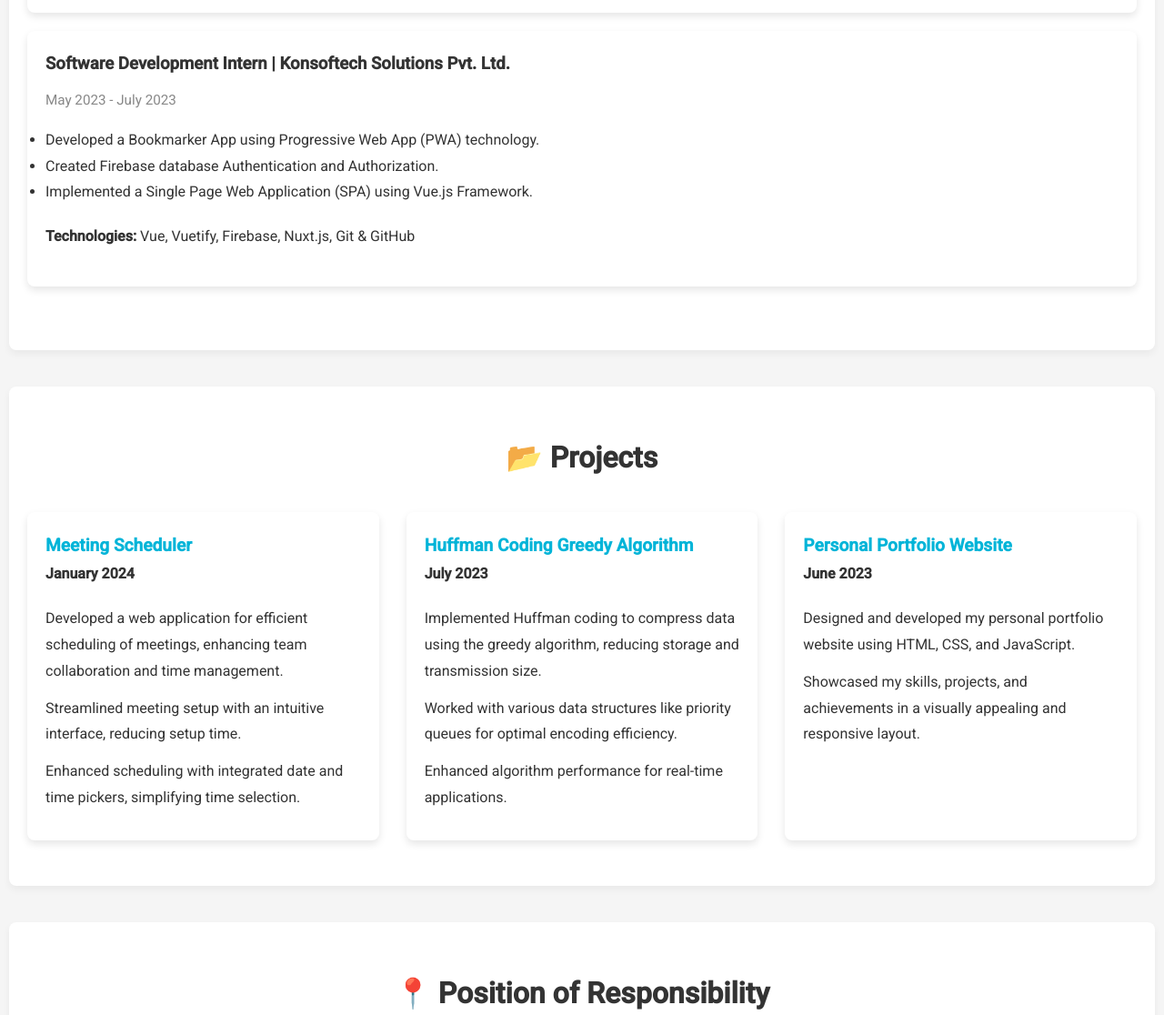
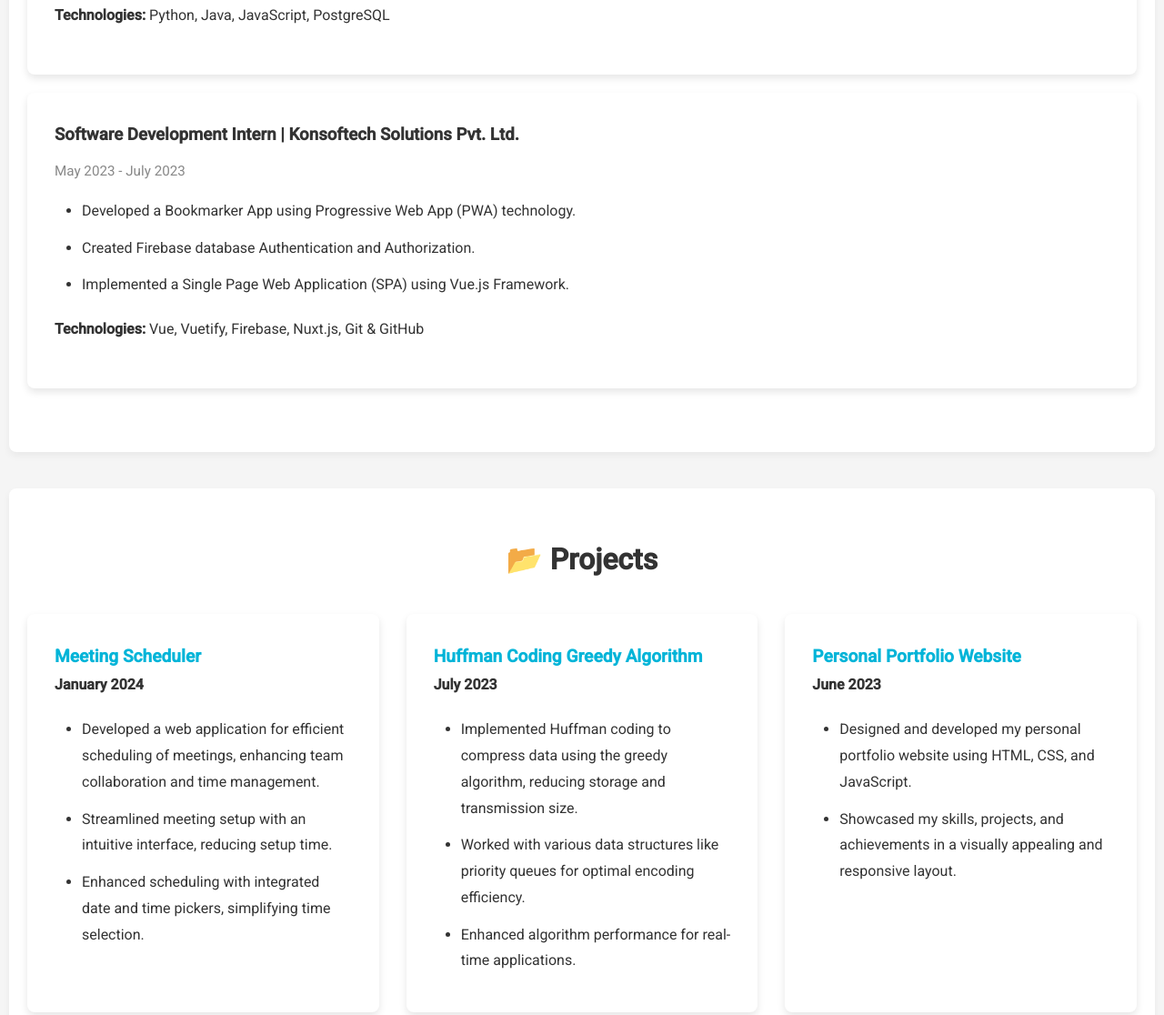
Before and after one commit to aloksingh1008/aloksingh1008.github.io, a plain HTML site: page index.html in a window 1280 px wide. Shown: the part 1864-2980 px from the top of the page at 91% size. Drawn offline with Linux system fonts and the light colour scheme.

Commit message:
Update styles.css

```diff
--- a/styles.css
+++ b/styles.css
@@ -9,9 +9,9 @@
 body {
     background-color: #f5f5f5;
     color: #333;
-    line-height: 1.8; /* Added line height for better text readability */
+    line-height: 1.8;
     font-size: 1rem;
-    padding: 0 10px; /* Added general padding for body */
+    padding: 0 10px;
 }
 
 /* Header */
@@ -63,30 +63,30 @@ header .contact-info a:hover {
 
 /* Section Styles */
 .section {
-    padding: 50px 20px; /* Added horizontal padding to sections */
+    padding: 50px 20px;
     background-color: white;
     border-radius: 8px;
-    margin-bottom: 40px; /* Increased bottom margin between sections */
+    margin-bottom: 40px;
     box-shadow: 0 4px 8px rgba(0, 0, 0, 0.05);
 }
 
 h2 {
     font-size: 2rem;
-    margin-bottom: 25px; /* Increased spacing after section headings */
+    margin-bottom: 25px;
     color: #333;
     text-align: center;
     font-weight: 600;
 }
 
 p {
-    margin-bottom: 20px; /* Spacing between paragraphs */
+    margin-bottom: 20px;
 }
 
 /* Table */
 table {
     width: 100%;
     border-collapse: collapse;
-    margin-bottom: 30px; /* Space below the table */
+    margin-bottom: 30px;
 }
 
 th, td {
@@ -104,13 +104,13 @@ th {
 .projects-grid {
     display: grid;
     grid-template-columns: repeat(auto-fill, minmax(300px, 1fr));
-    gap: 30px; /* Increased gap between project cards */
+    gap: 30px;
     margin-top: 30px;
 }
 
 .project-card {
     background-color: #fff;
-    padding: 20px;
+    padding: 30px; /* Increased padding inside the project card */
     border-radius: 8px;
     box-shadow: 0 4px 8px rgba(0, 0, 0, 0.1);
     transition: transform 0.3s ease;
@@ -124,50 +124,55 @@ th {
     color: #00b4d8;
     text-decoration: none;
     font-size: 1.2rem;
-    margin-bottom: 15px; /* Increased space between title and text */
+    margin-bottom: 15px;
 }
 
 .project-card ul {
-    list-style-type: none;
-    padding: 0;
+    list-style-type: disc;
+    padding-left: 30px; /* Added padding-left to align the bullet points */
     font-size: 1rem;
 }
 
 .project-card ul li {
-    margin-bottom: 12px; /* Added more spacing between list items */
+    margin-bottom: 12px; /* Increased spacing between list items */
 }
 
 /* Experience Cards */
 .experience-card {
     background-color: #fff;
-    padding: 20px;
+    padding: 30px; /* Increased padding inside the experience card */
     border-radius: 8px;
     box-shadow: 0 4px 8px rgba(0, 0, 0, 0.1);
-    margin-bottom: 20px; /* Space between experiences */
+    margin-bottom: 20px;
 }
 
 .experience-card h3 {
-    margin-bottom: 10px; /* Space below job title */
+    margin-bottom: 10px;
 }
 
 .experience-card .date {
     font-size: 0.95rem;
     color: #888;
-    margin-bottom: 15px; /* Spacing between date and job description */
+    margin-bottom: 15px;
 }
 
 .experience-card ul {
     margin-bottom: 20px;
+    padding-left: 30px; /* Added padding-left to align the bullet points */
+}
+
+.experience-card ul li {
+    margin-bottom: 12px;
 }
 
 /* Footer */
 footer {
     background-color: #333;
     color: white;
-    padding: 30px 20px; /* Padding for footer */
+    padding: 30px 20px;
     text-align: center;
     border-radius: 8px;
-    margin-top: 40px; /* Increased space between footer and content */
+    margin-top: 40px;
 }
 
 footer p {
```
